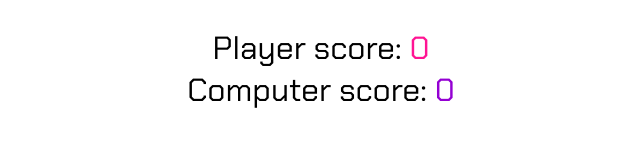
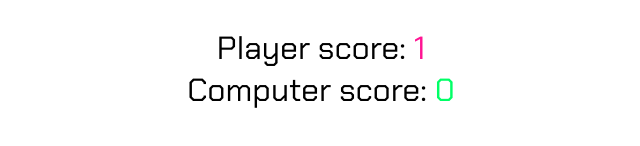
Before and after one commit to EmaMiha/RPS-Game, a plain HTML site: page index.html in a window 1280 px wide. Both pictures are taken after a click on the button "✌️". Shown: the part 566-712 px from the top of the page, 319-959 px from the left. Drawn offline with Linux system fonts and the light colour scheme.

Commit message:
Add all changes in html, css and JavaScript

```diff
--- a/assets/css/styles.css
+++ b/assets/css/styles.css
@@ -49,5 +49,5 @@ h1 {
 }
 
 #computerScoreDisplay {
-    color:darkviolet;
+    color:rgb(0, 255, 102);
 }
--- a/assets/js/script.js
+++ b/assets/js/script.js
@@ -4,7 +4,12 @@ const choices = ["rock", "paper", "scissors"];
 const playerDisplay = document.getElementById("playerDisplay");
 const computerDisplay = document.getElementById("computerDisplay");
 const resultDisplay = document.getElementById("resultDisplay");
+const playerScoreDisplay = document.getElementById("playerScoreDisplay");
+const computerScoreDisplay = document.getElementById("computerScoreDisplay");
+let playerScore= 0;
+let computerScore= 0;
 
+// The main game function
 
 function playGame (playerChoice) {
     const computerChoice = choices[Math.floor(Math.random() *3)];
@@ -30,4 +35,15 @@ function playGame (playerChoice) {
     playerDisplay.textContent = `YOU: ${playerChoice}`;
     computerDisplay.textContent = `COMPUTER: ${computerChoice}`;
     resultDisplay.textContent = result;
+
+    switch (result) {
+        case "YOU WIN!":
+            playerScore++;
+            playerScoreDisplay.textContent = playerScore;
+            break;
+        case "YOU LOSE!":
+            computerScore++;
+            computerScoreDisplay.textContent = computerScore;
+            break;
+    }
 }
--- a/index.html
+++ b/index.html
@@ -3,7 +3,9 @@
 <head>
     <meta charset="UTF-8">
     <meta name="viewport" content="width=device-width, initial-scale=1.0">
-    <title>Document</title>
+    <title>Rock Paper Scissors</title>
+    <!-- Favicon-->
+    <link rel="icon" href="assets/favicon/favicon (3).ico">
     <link rel="stylesheet" href="assets/css/styles.css"
 </head>
 <body>
```
Also changed, not shown: assets/favicon/favicon (3).ico (added).
